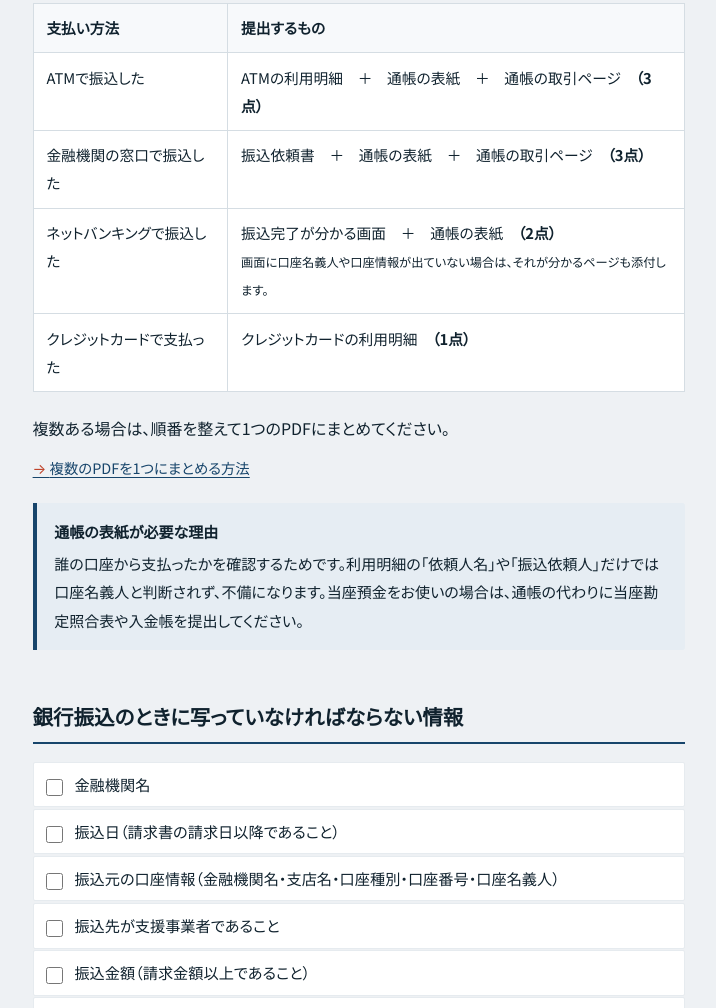
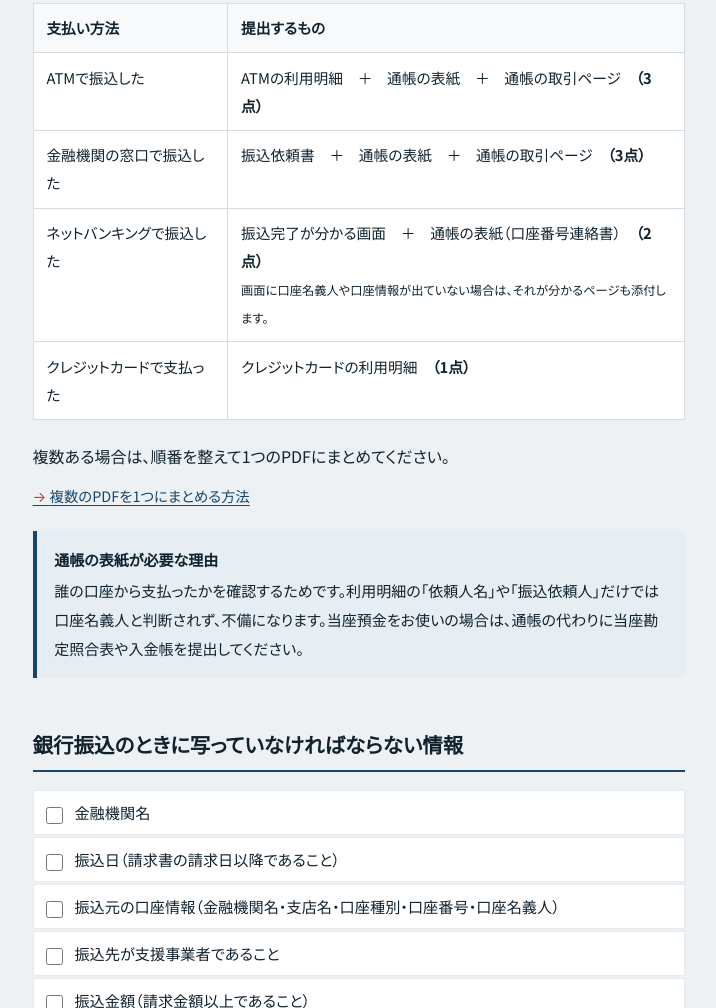
Before and after one commit to mains-11/jisseki-guide, a plain HTML site: page jisseki-shiharai.html in a window 1280 px wide. Shown: the part 912-1920 px from the top of the page, without its empty margins (431-1147 px from the left). Drawn offline with Linux system fonts and the light colour scheme.

Commit message:
Update jisseki-shiharai.html

```diff
--- a/jisseki-shiharai.html
+++ b/jisseki-shiharai.html
@@ -52,7 +52,7 @@
 <p>振込は「事業者の口座」から「支援事業者の口座」へ行ってください。</p>
 
 <h2>支払い方法ごとに提出するもの</h2>
-<div class="tablewrap"><table><thead><tr><th>支払い方法</th><th>提出するもの</th></tr></thead><tbody><tr><td>ATMで振込した</td><td>ATMの利用明細　＋　通帳の表紙　＋　通帳の取引ページ　<b>（3点）</b></td></tr><tr><td>金融機関の窓口で振込した</td><td>振込依頼書　＋　通帳の表紙　＋　通帳の取引ページ　<b>（3点）</b></td></tr><tr><td>ネットバンキングで振込した</td><td>振込完了が分かる画面　＋　通帳の表紙　<b>（2点）</b><br><small>画面に口座名義人や口座情報が出ていない場合は、それが分かるページも添付します。</small></td></tr><tr><td>クレジットカードで支払った</td><td>クレジットカードの利用明細　<b>（1点）</b></td></tr></tbody></table></div>
+<div class="tablewrap"><table><thead><tr><th>支払い方法</th><th>提出するもの</th></tr></thead><tbody><tr><td>ATMで振込した</td><td>ATMの利用明細　＋　通帳の表紙　＋　通帳の取引ページ　<b>（3点）</b></td></tr><tr><td>金融機関の窓口で振込した</td><td>振込依頼書　＋　通帳の表紙　＋　通帳の取引ページ　<b>（3点）</b></td></tr><tr><td>ネットバンキングで振込した</td><td>振込完了が分かる画面　＋　通帳の表紙（口座番号連絡書）　<b>（2点）</b><br><small>画面に口座名義人や口座情報が出ていない場合は、それが分かるページも添付します。</small></td></tr><tr><td>クレジットカードで支払った</td><td>クレジットカードの利用明細　<b>（1点）</b></td></tr></tbody></table></div>
 <p>複数ある場合は、順番を整えて1つのPDFにまとめてください。</p>
 <p class="hint"><a href="jisseki.html#merge">複数のPDFを1つにまとめる方法</a></p>
 
```
